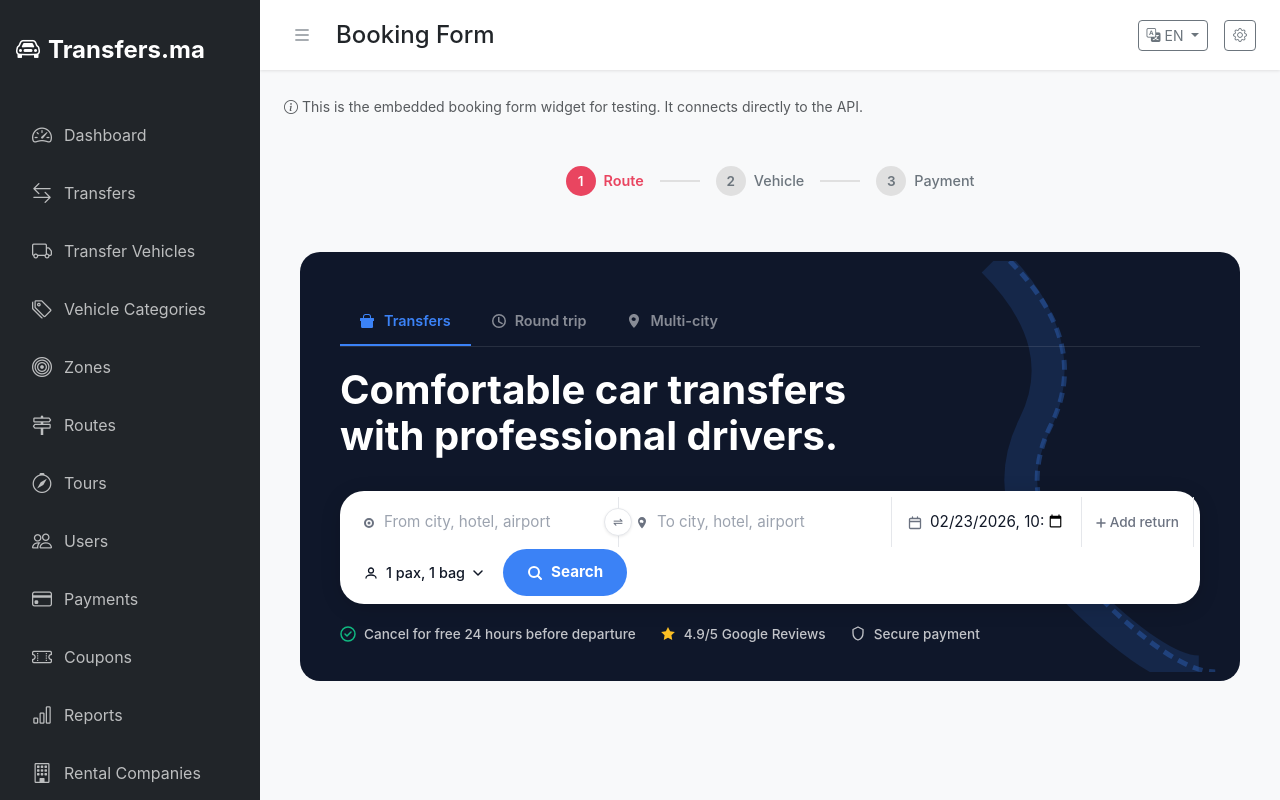
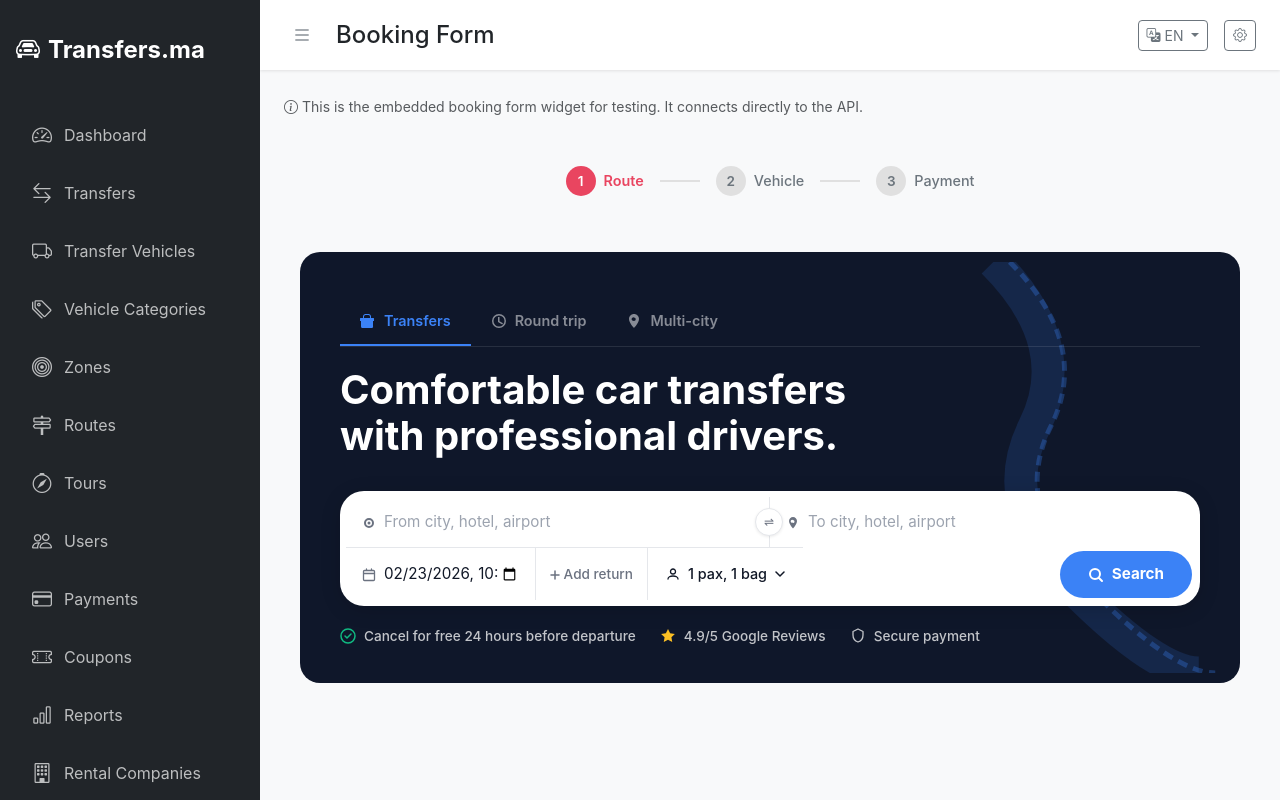
Before and after one commit to CalilDrissi/transfers-ma, a Django app: page /dashboard/booking-form/ in a window 1280 px wide. Run offline with Django 5.2, Linux system fonts and the light colour scheme; the visitor is signed in with stand-in values (Sample User, id 1); data comes from the database, SQL or seed files in the repository; data that the repository does not hold is empty; parts of the project's set-up code (start-up, migrations or seed data) failed here and were passed over.

Commit message:
Fix Step 1 field visibility: two-row bar layout for From/To fields
From/To fields now get their own row (~480px each instead of 256px),
giving users enough space to see full location names. Date, pax, and
search move to a second row with subtle separator. Autocomplete
dropdown widened to 600px max.

Co-Authored-By: Claude Opus 4.6 <noreply@anthropic.com>

```diff
--- a/templates/dashboard/booking_form.html
+++ b/templates/dashboard/booking_form.html
@@ -266,16 +266,26 @@
     transition: none;
     box-shadow: none;
 }
-/* From/To get maximum space */
+/* From/To get their own full row */
 .tb-pill-bar__field--from,
 .tb-pill-bar__field--to {
-    flex: 1 1 200px;
-}
-/* Date/return are fixed width */
+    flex: 1 1 45%;
+}
+.tb-pill-bar__field--to {
+    border-right: none;
+}
+/* Date/return are fixed width, second row */
 .tb-pill-bar__field--date,
 .tb-pill-bar__field--return {
     flex: 0 0 auto;
     width: 190px;
+    border-top: 1px solid #e5e7eb;
+}
+.tb-pill-bar__add-return {
+    border-top: 1px solid #e5e7eb;
+}
+.tb-pill-bar__pax {
+    border-top: 1px solid #e5e7eb;
 }
 .tb-pill-bar__field:focus-within {
     border-color: #e5e7eb;
@@ -354,10 +364,11 @@
 .tb-pill-bar__swap:hover { border-color: #3b82f6; color: #3b82f6; }
 
 /* Return field & toggle */
-#tb-return-field { position: relative; border-right: 1px solid #e5e7eb; }
+#tb-return-field { position: relative; border-right: 1px solid #e5e7eb; border-top: 1px solid #e5e7eb; }
 .tb-pill-bar__add-return {
     border: none;
     border-right: 1px solid #e5e7eb;
+    border-top: 1px solid #e5e7eb;
     background: transparent;
     color: #6b7280;
     font-size: 0.85rem;
@@ -428,10 +439,10 @@
 .tb-pax-stepper__btn:hover { border-color: #3b82f6; color: #3b82f6; }
 .tb-pax-stepper__value { font-weight: 600; min-width: 20px; text-align: center; font-size: 1rem; }
 
-/* Search button — BLUE, inside the bar */
+/* Search button — BLUE, inside the bar, second row */
 .tb-pill-bar__search {
     border-radius: 50px;
-    padding: 12px 24px;
+    padding: 12px 28px;
     background: #3b82f6;
     color: #fff;
     border: none;
@@ -444,8 +455,9 @@
     flex-shrink: 0;
     display: flex;
     align-items: center;
+    justify-content: center;
     gap: 8px;
-    margin: 2px;
+    margin: 4px 2px 2px auto;
 }
 .tb-pill-bar__search:hover { background: #2563eb; }
 .tb-pill-bar__search:disabled { opacity: 0.5; cursor: not-allowed; }
@@ -495,10 +507,16 @@
     top: calc(100% + 14px);
     left: -6px;
     z-index: 100;
-    min-width: 380px;
+    min-width: 420px;
     width: max-content;
-    max-width: 500px;
+    max-width: 600px;
     border-radius: 12px;
+}
+.tb-pill-bar__field .tb-autocomplete-item__name {
+    white-space: normal;
+    word-break: break-word;
+    overflow: visible;
+    text-overflow: unset;
 }
 
 /* Multi-city bar */
@@ -584,9 +602,15 @@
         width: 100% !important;
         flex: 0 0 auto;
         border-right: none;
+        border-top: none;
         border-bottom: 1px solid #f1f5f9;
         border-radius: 0;
         padding: 14px 14px;
+    }
+    .tb-pill-bar__add-return,
+    #tb-return-field,
+    .tb-pill-bar__pax {
+        border-top: none;
     }
     .tb-pill-bar__field:last-of-type { border-bottom: none; }
     .tb-pill-bar__field--from { border-radius: 12px 12px 0 0; }
```
